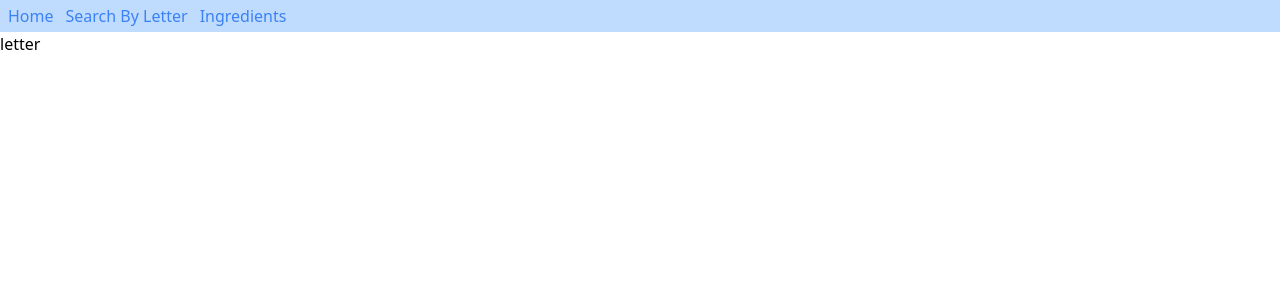
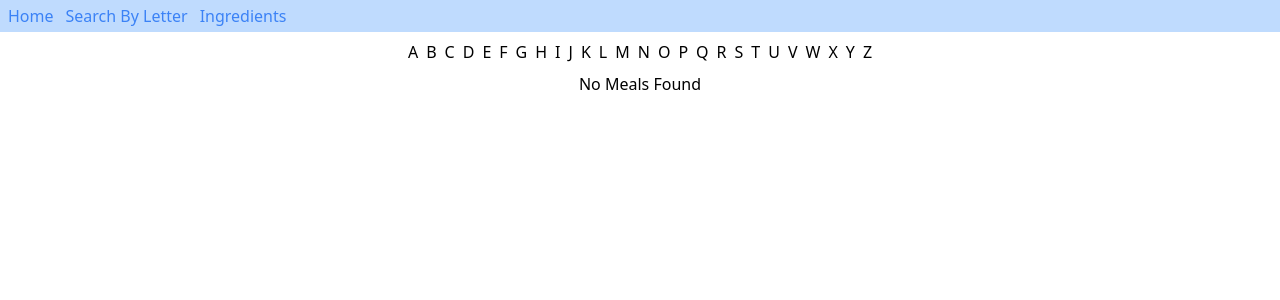
Before and after one commit to Quanistcoding/Meals-Lookup-App-with-Vue, a Vue app: page /searchByLetter in a window 1280 px wide. Shown: the top 300 px of the page. Built offline with nearby package versions, Linux system fonts and the light colour scheme; the HTML template or start-up script is replaced by a standard one.

Commit message:
Created search by letter page.

```diff
--- a/src/components/Meals.vue
+++ b/src/components/Meals.vue
@@ -1,12 +1,22 @@
 <template>
-    <div class = "grid grid-cols-1 md:grid-cols-3 gap-5 p-8">
+    <div v-if = "isLoading" class = "text-center">
+        Loading...
+    </div>
+    <div v-else>
+        <div v-if = "!meals || meals.length == 0" class = "text-center">No Meals Found</div>
+        <div class = "grid grid-cols-1 md:grid-cols-3 gap-5 p-8">
         <MealItem v-for = "meal of meals" :key="meal.idMeal" :meal="meal"/>
     </div>
-    <div v-if = "!meals || meals.length == 0" class = "text-center">No Meals Found</div>
+    </div>
+
 </template>
 
 <script setup>
 import MealItem from '../components/MealItem.vue'
+import { computed } from '@vue/reactivity';
+import store from '../store';
+
+const isLoading = computed(()=>store.state.isLoading);
 
 const porps = defineProps({
     meals:Array
--- a/src/store/actions.js
+++ b/src/store/actions.js
@@ -12,3 +12,16 @@ export function setKeyword({commit},Keyword){
         commit('setIsLoading',false);
     })
 }
+
+export function setSearchLetter({commit},letter){
+    commit('setSearchLetter',letter);
+    commit('setIsLoading',true);
+    axiosClient.get('search.php?f='+ letter).then(({data})=>{
+        if(letter == '')
+            commit('setMealsByLetter',[]);
+        else
+            commit('setMealsByLetter',data.meals);
+
+        commit('setIsLoading',false);
+    })
+}
--- a/src/store/mutations.js
+++ b/src/store/mutations.js
@@ -9,3 +9,11 @@ export function setMealsByName(state,meals){
 export function setIsLoading(state,isLoading){
     state.isLoading = isLoading;
 }
+
+export function setSearchLetter(state,letter){
+    state.searchLetter = letter;
+}
+
+export function setMealsByLetter(state,meals){
+    state.mealsByLetter = meals;
+}
--- a/src/store/state.js
+++ b/src/store/state.js
@@ -2,5 +2,6 @@ export default {
     searchKeyWord: '',
     searchLetter: '',
     mealsByName:[],
+    mealsByLetter:[],
     isLoading: false
 }
--- a/src/views/Home.vue
+++ b/src/views/Home.vue
@@ -2,10 +2,7 @@
     <div class = "p-5">
         <input @change = "setKeyword()" v-model="keyword" type="text" id="first_name" class="bg-gray-50 border border-gray-300 text-gray-900 text-sm rounded-lg focus:ring-blue-500 focus:border-blue-500 block w-full p-2.5 dark:bg-gray-700 dark:border-gray-600 dark:placeholder-gray-400 dark:text-white dark:focus:ring-blue-500 dark:focus:border-blue-500" placeholder="Search meals...">
     </div>
-    <div v-if = "isLoading" class = "text-center">
-        Loading...
-    </div>
-    <div v-else>
+    <div>
        <Meals :meals="meals"/>
     </div>
 </template>
@@ -17,15 +14,14 @@ import Meals from '../components/Meals.vue'
 
 const keyword = ref('');
 const meals = computed(()=>store.state.mealsByName);
-const isLoading = computed(()=>store.state.isLoading);
+
 
 function setKeyword(){
-    console.log("asd")
    store.dispatch('setKeyword',keyword.value);
 }
 
 onMounted(()=>{
     keyword.value = store.state.searchKeyWord;
+})
 
-})
 </script>
--- a/src/views/SearchByLetter.vue
+++ b/src/views/SearchByLetter.vue
@@ -1,3 +1,26 @@
 <template>
-    letter
+    <div>
+        <div class = "flex gap-2 justify-center my-2">
+            <button :key = "letter" v-for = "letter of letters.split('')" @click = "setCurrentLetter(letter)"
+                :class = "{'font-bold':currentLetter == letter,'text-red-500':currentLetter == letter}"
+            >
+                <span>{{letter}}</span>
+            </button>
+         </div>
+    </div>
+    <meals :meals="meals"/>
 </template>
+<script setup>
+import { computed } from '@vue/reactivity';
+import store from '../store';
+import Meals from '../components/Meals.vue'
+
+
+const letters = 'ABCDEFGHIJKLMNOPQRSTUVWXYZ';
+const currentLetter = computed(()=>store.state.searchLetter);
+const meals = computed(()=>store.state.mealsByLetter);
+
+function setCurrentLetter(letter){
+    store.dispatch('setSearchLetter',letter)
+}
+</script>
```
